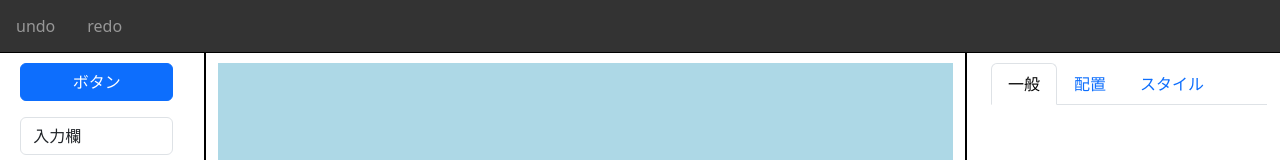
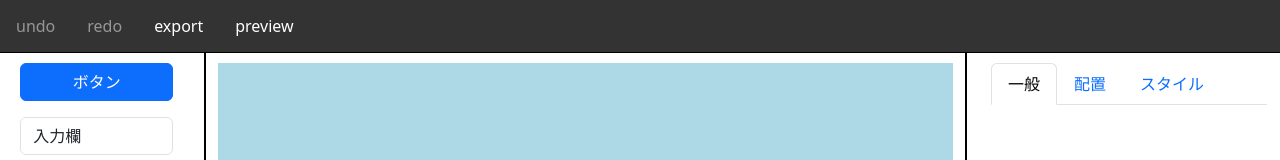
Before and after one commit to Sakoda2269/noCodeHtml, a Next.js app: page / in a window 1280 px wide. Shown: the top 160 px of the page. Built offline with nearby package versions, Linux system fonts and the light colour scheme.

Commit message:
exportとpreviewを追加。サーバ側が未完成のため動作しない

```diff
--- a/app/page.js
+++ b/app/page.js
@@ -3,13 +3,16 @@ import styles from "./page.module.css";
 import "bootstrap/dist/css/bootstrap.min.css";
 import React, { useEffect, useState } from "react";
 
-import ItemList from "../components/itemList";
+import ItemList, {itemType} from "../components/itemList";
 import DraggingElementContext from "../contexts/draggingElementContext";
 import ElementsContext from "../contexts/elementsContext";
 import SelectingElementContext from "../contexts/selectingElementContext";
 import DropArea from "../components/dropArea";
 import PropertyArea from "../components/propertyArea";
 import UndoContext from "../contexts/undoContext";
+
+
+const BASE_URL = "http://localhost:8080/api"
 
 export default function Home() {
 
@@ -196,6 +199,77 @@ function PlaceArea() {
 
 	}
 
+	const exportLayout =  async (event) => {
+		let elems = [];
+		for(const [key, value] of Object.entries(elements)) {
+			let elem = {
+				type: itemType.get(value.element),
+				id: key,
+				className: value.props.className,
+				text: value.text,
+				style: value.props.style,
+				bounds: value.bounds
+			};
+			elems.push(elem);
+		}
+		let json = {elements: elems};
+		const response = await fetch(`${BASE_URL}/layout_json`,{
+			method: "POST",
+			headers: {
+				'Content-Type': 'application/json'
+			},
+			body: JSON.stringify(json)
+		}).then(response => {
+			if (!response.ok) {
+				throw new Error('Network response was not ok');
+			}
+			return response.blob(); // レスポンスをテキストとして取得
+		})
+		.then(data => {
+			const url = URL.createObjectURL(data);
+
+			const a = document.createElement('a');
+			a.href = url;
+			a.download = 'output.model';
+			document.body.appendChild(a);
+			a.click();
+
+			// クリーンアップ
+			URL.revokeObjectURL(url);
+			document.body.removeChild(a); // 取得した文字列を表示
+		})
+
+	}
+
+	const preview = (event) => {
+		let elems = [];
+		for(const [key, value] of Object.entries(elements)) {
+			let elem = {
+				type: itemType.get(value.element),
+				id: key,
+				className: value.props.className,
+				text: value.text,
+				style: value.props.style,
+				bounds: value.bounds
+			};
+			elems.push(elem);
+		}
+		let json = {elements: elems};
+		fetch(`${BASE_URL}/preview`, {
+			method:"POST",
+			headers: {
+				'Content-Type': 'application/json'
+			},
+			body: JSON.stringify(json)
+		})
+		.then(response => response.text())
+		.then(redirectUrl => {
+			console.log(redirectUrl);
+			window.open(redirectUrl, '_blank');
+		})
+		.catch(error => console.error('エラー:', error));
+	}
+
 	return (
 		<div>
 			<DraggingElementContext.Provider value={{ dragging, setDragging }}>
@@ -214,6 +288,8 @@ function PlaceArea() {
 								) : (
 									<button onClick={redo} disabled>redo</button>
 								)}
+								<button onClick={exportLayout} id="export">export</button>
+								<button onClick={preview} id="preview">preview</button>
 							</div>
 							<div className={"row"} style={{ height: "100vh" }}>
 								<div className={`${styles.border} col-2`}>
--- a/components/itemList.js
+++ b/components/itemList.js
@@ -5,6 +5,12 @@ import DraggingElementContext from "../contexts/draggingElementContext";
 import SelectingElementContext from "../contexts/selectingElementContext";
 import ElementsContext from "../contexts/elementsContext";
 import UndoContext from "../contexts/undoContext";
+
+export const itemType = new Map();
+
+itemType.set(Button, "button");
+itemType.set(TextLabel, "label");
+itemType.set(TextInput, "textInput");
 
 
 function ItemList(props) {
@@ -94,7 +100,6 @@ function Base({id_in, bounds_in, children}) {
                 }
             }
         })
-        console.log(undoStack);
         appendToStack({
             action: "posChange",
             id: btnId,
```
